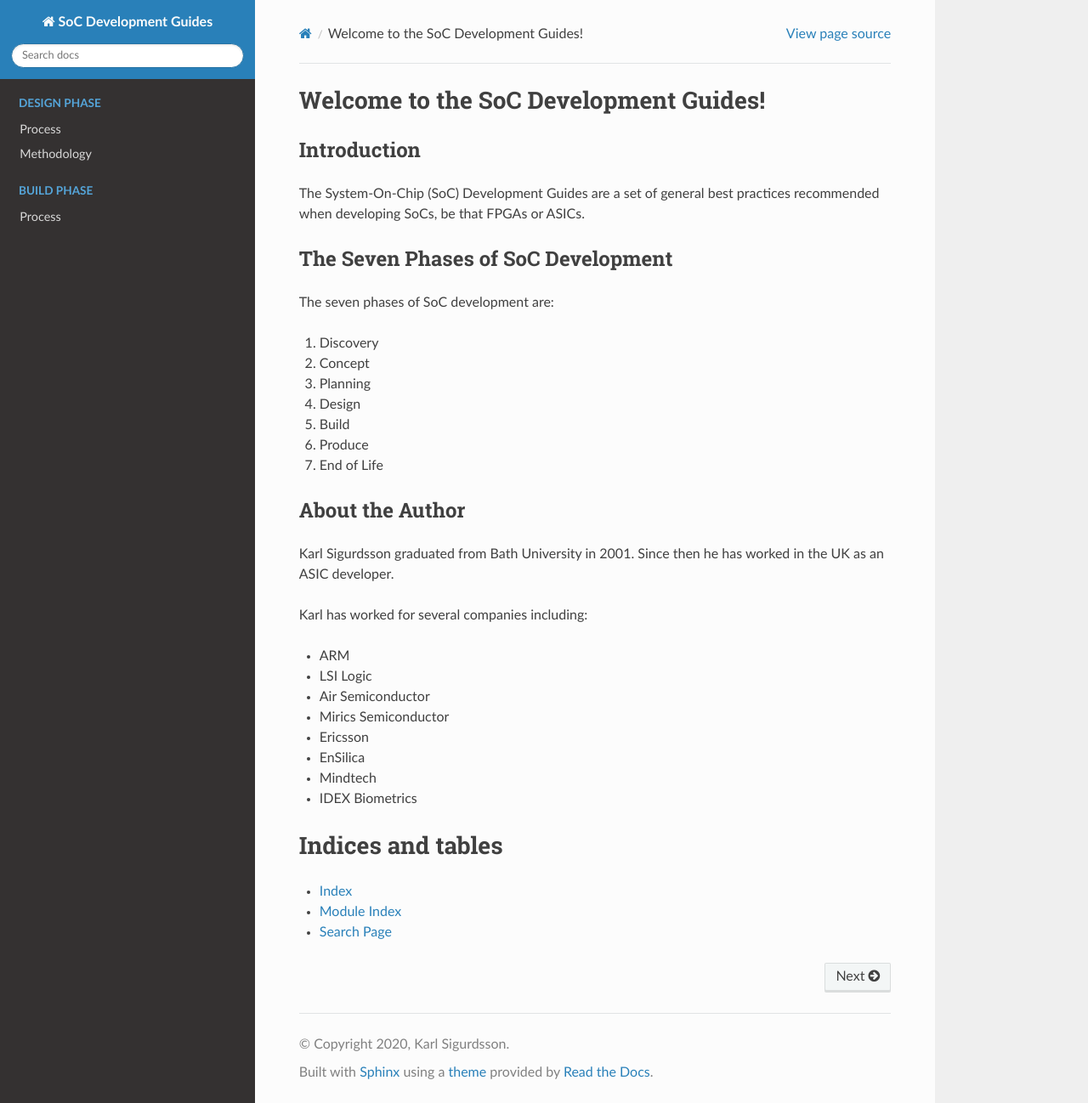
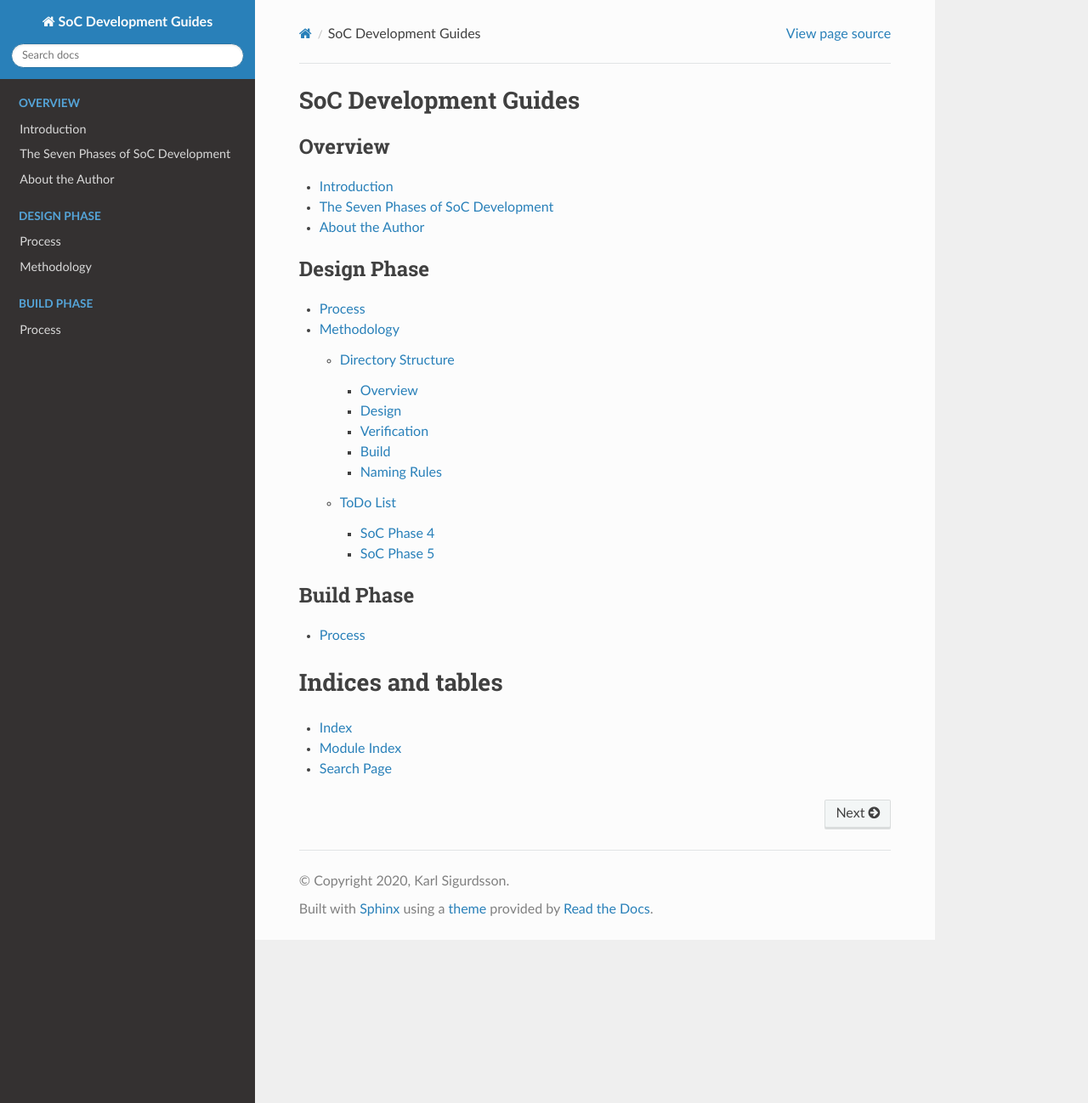
Before and after one commit to ksigurdsson/soc-dev-guides, a Sphinx documentation site: the page built from docs/source/index.rst, in a window 1280 px wide and 1298 px high. Shown: the whole window at 85% size. Built offline with Sphinx 7.4.7 and the Read the Docs theme 2.0.0, drawn with Linux system fonts in a browser that asks for light colours.

Commit message:
Document structure wasn't quite right so added the overview part

```diff
--- a/docs/source/index.rst
+++ b/docs/source/index.rst
@@ -3,58 +3,25 @@
    You can adapt this file completely to your liking, but it should at least
    contain the root `toctree` directive.
 
-######################################
-Welcome to the SoC Development Guides!
-######################################
+######################
+SoC Development Guides
+######################
+
+.. toctree::
+   :caption: Overview
+
+   overview
 
 .. toctree::
    :caption: Design Phase
-   :hidden:
 
    Process     <design-phase/process.rst>
    Methodology <design-phase/methodology.rst>
 
 .. toctree::
    :caption: Build Phase
-   :hidden:
 
    Process     <build-phase/process.rst>
-
-Introduction
-============
-
-The System-On-Chip (SoC) Development Guides are a set of general best practices
-recommended when developing SoCs, be that FPGAs or ASICs.
-
-The Seven Phases of SoC Development
-===================================
-
-The seven phases of SoC development are:
-
-#. Discovery
-#. Concept
-#. Planning
-#. Design
-#. Build
-#. Produce
-#. End of Life
-
-About the Author
-================
-
-Karl Sigurdsson graduated from Bath University in 2001.
-Since then he has worked in the UK as an ASIC developer.
-
-Karl has worked for several companies including:
-
-* ARM
-* LSI Logic
-* Air Semiconductor
-* Mirics Semiconductor
-* Ericsson
-* EnSilica
-* Mindtech
-* IDEX Biometrics
 
 ##################
 Indices and tables
```
Also changed, not shown: docs/source/overview.rst (added, +35 -0 lines).
